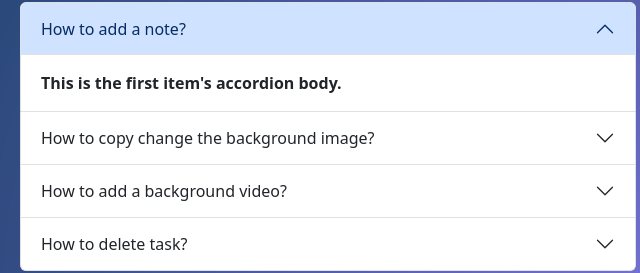
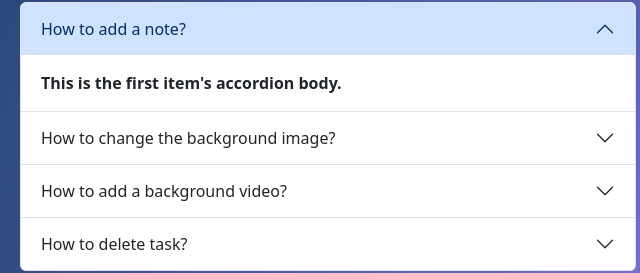
Before and after one commit to edmharalcones/MP2, a plain HTML site: page faq.html in a window 1280 px wide. Shown: the part 232-505 px from the top of the page, 312-952 px from the left. Drawn offline with nearby package versions, Linux system fonts and the light colour scheme.

Commit message:
Update faq.html

```diff
--- a/faq.html
+++ b/faq.html
@@ -86,7 +86,7 @@
       <div class="accordion-item">
         <h2 class="accordion-header">
           <button class="accordion-button collapsed" type="button" data-bs-toggle="collapse" data-bs-target="#collapseTwo" aria-expanded="false" aria-controls="collapseTwo">
-            How to copy change the background image?
+            How to change the background image?
           </button>
         </h2>
         <div id="collapseTwo" class="accordion-collapse collapse" data-bs-parent="#accordionExample">
```
